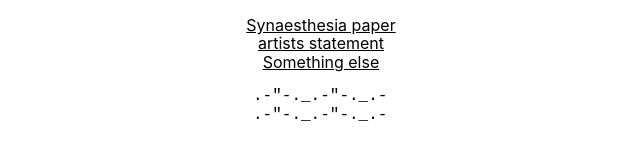
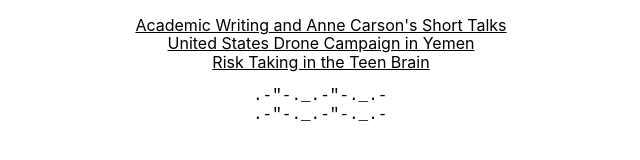
Before and after one commit to hackerwitch/hackerwitch.github.io, a plain HTML site: page writing/index.html in a window 1280 px wide. Shown: the whole page, without its empty margins (339-979 px from the left). Drawn offline with nearby package versions, Linux system fonts and the light colour scheme.

Commit message:
add links to new writings

```diff
--- a/writing/index.html
+++ b/writing/index.html
@@ -28,14 +28,15 @@
       <div class="measure center pvl tc">
         <ul class="list">
           <li>
-            <a href="blah.pdf">Synaesthesia paper</a>
+            <a href="annecarsonsshorttalks.pdf">Academic Writing and Anne Carson's Short Talks</a>
           </li>
           <li>
-            <a href="">artists statement</a>
+            <a href="ResearchPaperSectionII.docx.pdf">United States Drone Campaign in Yemen </a>
           </li>
           <li>
-            <a href="">Something else</a>
+            <a href="teenbrain.pdf">Risk Taking in the Teen Brain</a>
           </li>
+
         </ul>
         <pre>
     .-"-._.-"-._.-
```
